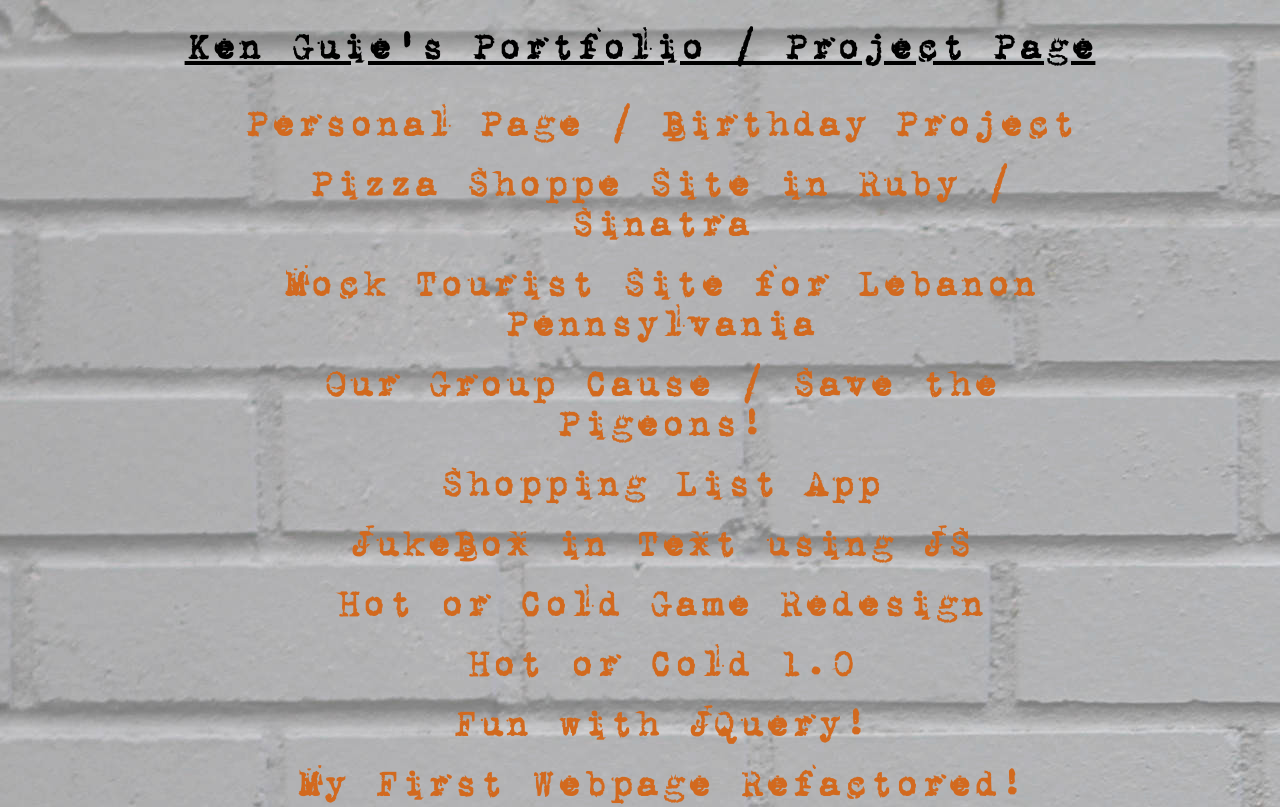
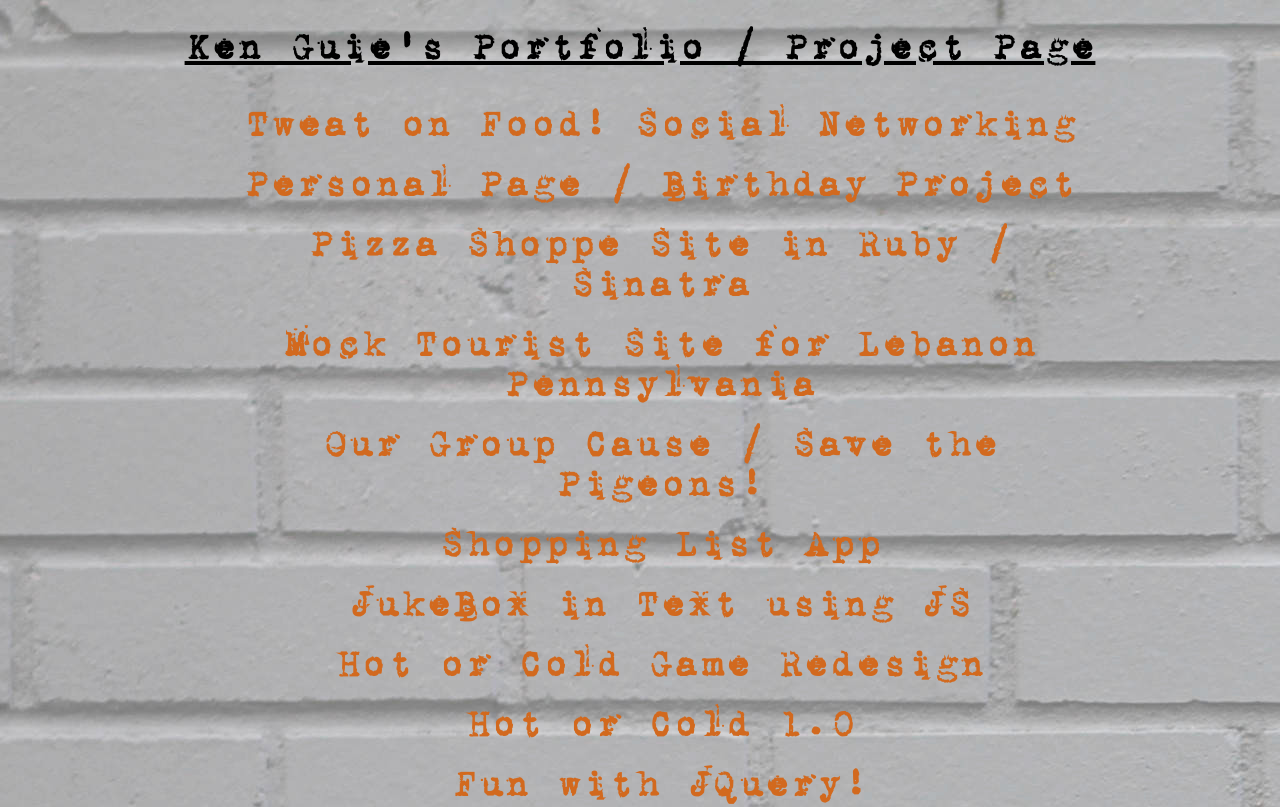
Before and after one commit to kenguie/portfolioPage, a plain HTML site: page index.html in a window 1280 px wide. Shown: the top 807 px of the page. Drawn offline with Linux system fonts and the light colour scheme.

Commit message:
addition: Tweat on Food

```diff
--- a/index.html
+++ b/index.html
@@ -19,6 +19,7 @@
 
     <ul>
 
+        <li><a href="http://tweatonfood.herokuapp.com/">Tweat on Food! Social Networking</a></li>
         <li><a href="http://nyhunter77.github.io/BdayPject/">Personal Page / Birthday Project</a></li>
         <li><a href="http://pizzashoppe.herokuapp.com//">Pizza Shoppe Site in Ruby / Sinatra</a></li>
         <li><a href="http://nyhunter77.github.io/lebanon_travel/">Mock Tourist Site for Lebanon Pennsylvania</a></li>
```
